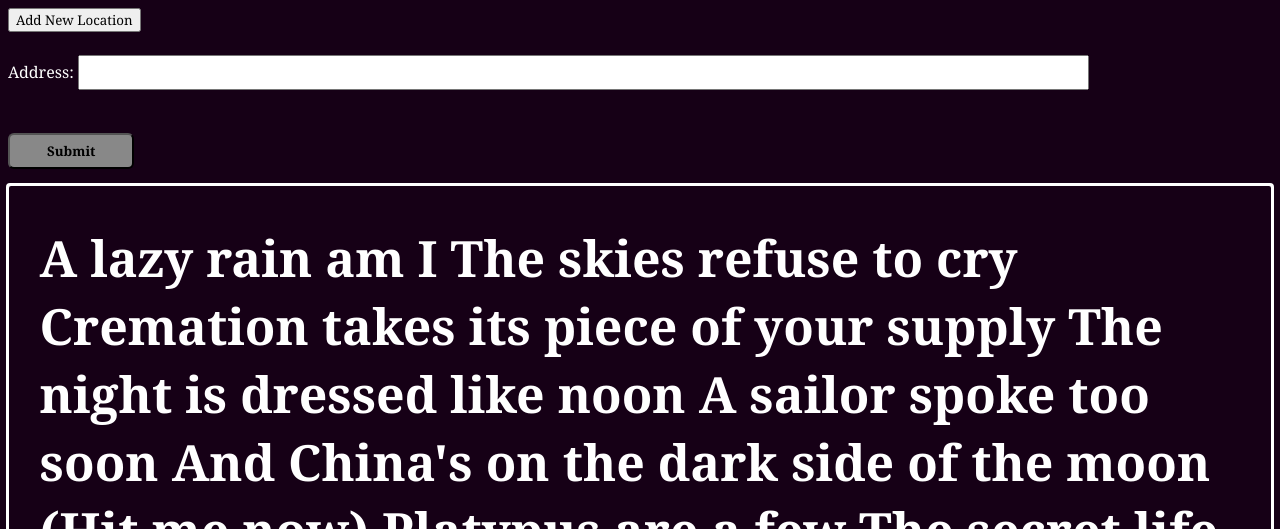
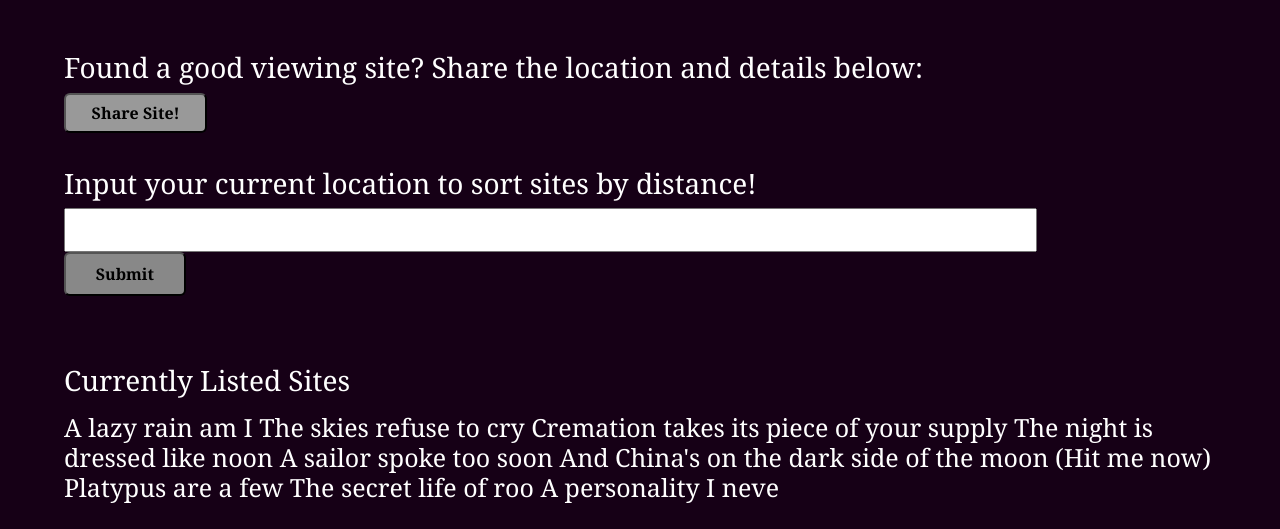
Before and after one commit to tjdli/HackBeanpot-2022, a Django app: page /star_locations in a window 1280 px wide. Shown: the top 529 px of the page. Run offline with Django 4.2, Linux system fonts and the light colour scheme; data comes from the database, SQL or seed files in the repository; both versions use the stored data as it was after the commit.

Commit message:
locations page

```diff
--- a/star_gazing/star_site/static/star_site/style.css
+++ b/star_gazing/star_site/static/star_site/style.css
@@ -113,12 +113,12 @@
 
 .addLoc {
     color: white;
-    padding: 1%, 0%, 2%, 10%;
+    padding: 2%, 0%, 2%, 10%;
 }
 
 .addLoc h1 {
     font-size: 300%;
-    padding: .9% 8% 0% 8%;
+    padding: 2% 8% 0% 8%;
 }
 
 .addLoc form {
@@ -180,49 +180,71 @@
     height:auto;
 }
 
+.float-img img{
+    width: 100%;
+    height:auto;
+    border: 2px solid white;
+}
+
+.whiteTxt {
+    padding-top: 4%;
+    padding-left: 5%;
+    color: white;
+}
+
 .addLocationButton {
 
 }
 
+.addLocationButton button{
+    height: 2.5em;
+    padding: 5px 2% 5px 2%;
+    background-color: #999;
+    border-radius: 6px;
+    font-weight: bold;
+}
+
 .submitButton {
     color: white;
+    padding: 10px 0px 0px 5%;
 }
 
 .forum {
     color: white;
-    outline: auto;
+}
+
+.forum h1 {
 
 }
 
 .locationName {
-    padding: .5% 2.5% 0% 2.5%;
-    font-size: 10px;
+    padding: .5% 2.5% 0% 5%;
+    font-size: 5px;
 }
 
 .contents {
     align-items: center;
-    justify-content: space-around;
+    justify-content: left;
+    padding-left: 5%;
     width: 100%;
     height: 55%;
     display: flex;
-
 }
 
-.map{
-
+.map {
+    width: 35%;
 }
 
 .map iframe {
-
-    height: 390px;
-    width: 390px;
+    height: 90%;
+    width: 90%;
 }
 
 .locDesc{
     padding-left: 20px;
     padding-right: 20px;
-    width: 60%;
-    max-width: 60%;
+    width: 45%;
+    max-width: 45%;
     word-wrap: break-word;
     outline: auto;
     overflow-y: scroll;
--- a/star_gazing/star_site/templates/star_site/star_locations.html
+++ b/star_gazing/star_site/templates/star_site/star_locations.html
@@ -4,18 +4,24 @@
 
     <link rel="stylesheet" type="text/css" href="{% static 'star_site/style.css' %}">
     <title>Star Locations</title>
+    <link href="https://cdn.jsdelivr.net/npm/bootstrap@5.0.2/dist/css/bootstrap.min.css" rel="stylesheet"
+    integrity="sha384-EVSTQN3/azprG1Anm3QDgpJLIm9Nao0Yz1ztcQTwFspd3yD65VohhpuuCOmLASjC" crossorigin="anonymous">
+
 </head>
 <body>
+    <h3 class="whiteTxt">Found a good viewing site? Share the location and details below:</h3>
     <div class = "addLocationButton">
-        <a href="{% url 'star_site:add_location' %}"><button>Add New Location</button></a>
-    </div>
+        <a class="submitButton" href="{% url 'star_site:add_location' %}"><button>Share Site!</button></a>
+    </div> <br>
     <div class = "submitButton">
         <form method="post">
             {% csrf_token %}
-            {{form.as_p}}<br>
+            <h3>Input your current location to sort sites by distance!</h3>
+            {{form.address}}<br>
             <input type="submit" value="Submit">
         </form>
     </div>
+    <h3 class="whiteTxt">Currently Listed Sites</h3>
     {% if locations %}
         {% for location in locations %}
             <div class = "forum">
@@ -23,7 +29,6 @@
                     <h1>{{ location.name }}</h1>
                 </div>
                 <div class = "contents">
-
                     <div class = "map">
                         <iframe
                         src="https://www.google.com/maps/embed/v1/place?key=AIzaSyDV6nqMJ7_iY1nU3reiUDrltej_Laf5BCw &q={{ location.position }}"
```
Also changed, not shown: star_gazing/db.sqlite3.
